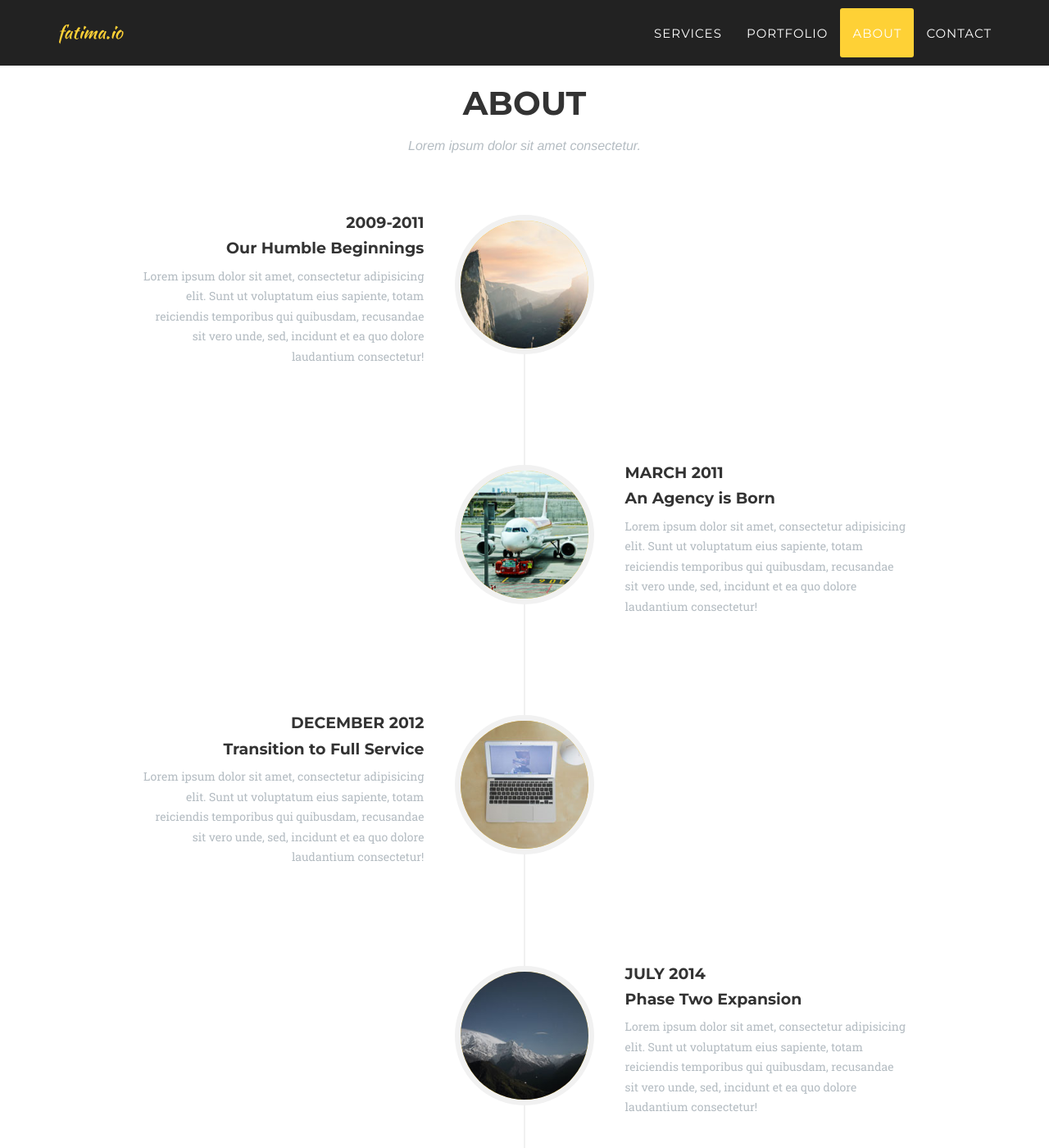
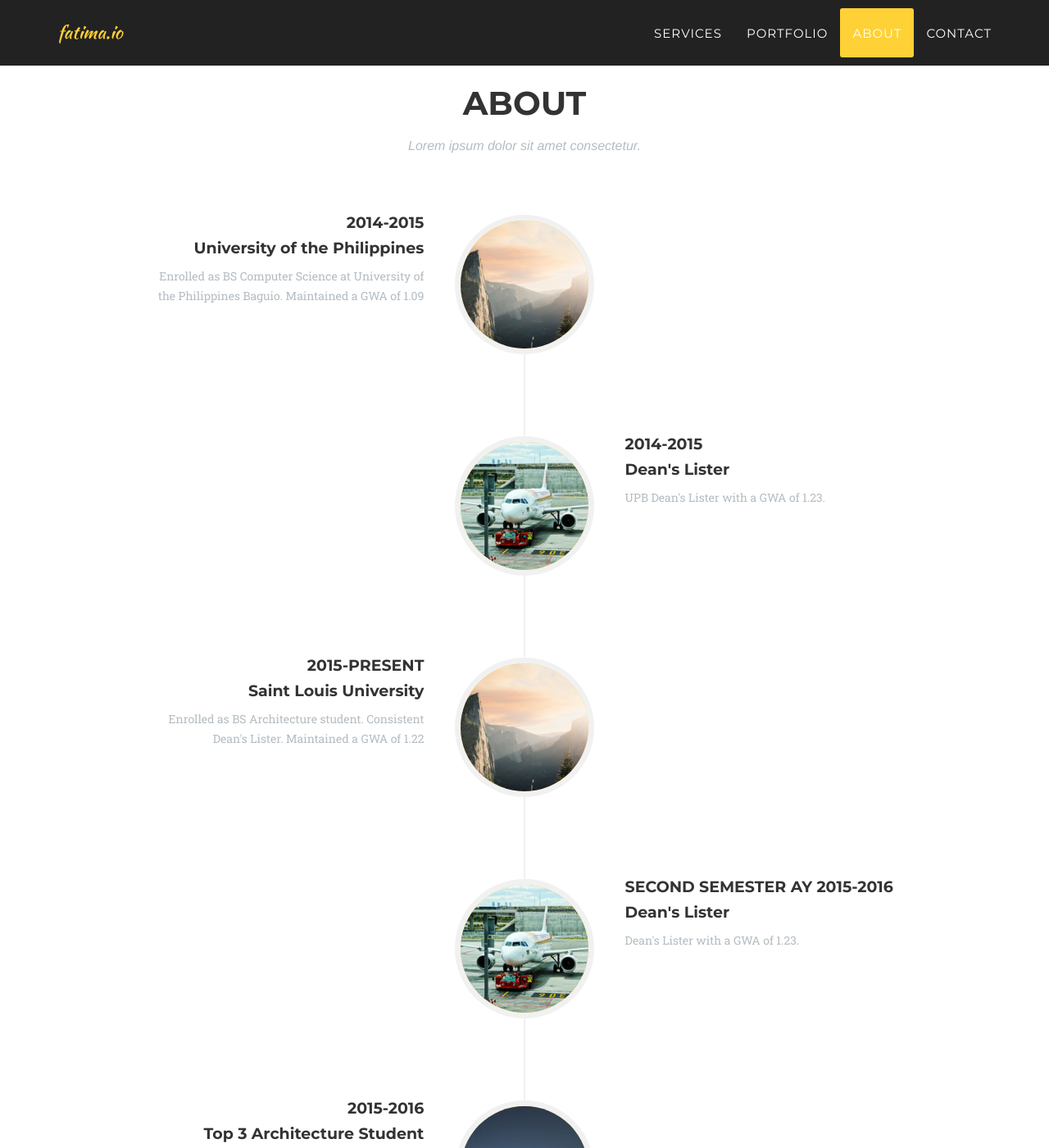
Before and after one commit to fatiiimamae/fatima.io, a Jekyll site: the page built from index.html, in a window 1280 px wide and 1400 px high, scrolled down 2933 px. Shown: the whole window at 82% size. Built offline with Jekyll 4.4.1, drawn with Linux system fonts in a browser that asks for light colours; some web fonts are replaced; some of the changed text lies outside the part shown.

Commit message:
Modified About section

```diff
--- a/_includes/about.html
+++ b/_includes/about.html
@@ -16,11 +16,11 @@
                             </div>
                             <div class="timeline-panel">
                                 <div class="timeline-heading">
-                                    <h4>2009-2011</h4>
-                                    <h4 class="subheading">Our Humble Beginnings</h4>
+                                    <h4>2014-2015</h4>
+                                    <h4 class="subheading">University of the Philippines</h4>
                                 </div>
                                 <div class="timeline-body">
-                                    <p class="text-muted">Lorem ipsum dolor sit amet, consectetur adipisicing elit. Sunt ut voluptatum eius sapiente, totam reiciendis temporibus qui quibusdam, recusandae sit vero unde, sed, incidunt et ea quo dolore laudantium consectetur!</p>
+                                    <p class="text-muted">Enrolled as BS Computer Science at University of the Philippines Baguio. Maintained a GWA of 1.09</p>
                                 </div>
                             </div>
                         </li>
@@ -30,47 +30,75 @@
                             </div>
                             <div class="timeline-panel">
                                 <div class="timeline-heading">
-                                    <h4>March 2011</h4>
-                                    <h4 class="subheading">An Agency is Born</h4>
+                                    <h4>2014-2015</h4>
+                                    <h4 class="subheading">Dean's Lister</h4>
                                 </div>
                                 <div class="timeline-body">
-                                    <p class="text-muted">Lorem ipsum dolor sit amet, consectetur adipisicing elit. Sunt ut voluptatum eius sapiente, totam reiciendis temporibus qui quibusdam, recusandae sit vero unde, sed, incidunt et ea quo dolore laudantium consectetur!</p>
+                                    <p class="text-muted">UPB Dean's Lister with a GWA of 1.23.</p>
                                 </div>
                             </div>
                         </li>
                         <li>
                             <div class="timeline-image">
-                                <img class="img-circle img-responsive" src="img/about/3.jpg" alt="">
+                                <img class="img-circle img-responsive" src="img/about/1.jpg" alt="">
                             </div>
                             <div class="timeline-panel">
                                 <div class="timeline-heading">
-                                    <h4>December 2012</h4>
-                                    <h4 class="subheading">Transition to Full Service</h4>
+                                    <h4>2015-Present</h4>
+                                    <h4 class="subheading">Saint Louis University</h4>
                                 </div>
                                 <div class="timeline-body">
-                                    <p class="text-muted">Lorem ipsum dolor sit amet, consectetur adipisicing elit. Sunt ut voluptatum eius sapiente, totam reiciendis temporibus qui quibusdam, recusandae sit vero unde, sed, incidunt et ea quo dolore laudantium consectetur!</p>
+                                    <p class="text-muted">Enrolled as BS Architecture student. Consistent Dean's Lister. Maintained a GWA of 1.22</p>
                                 </div>
                             </div>
                         </li>
                         <li class="timeline-inverted">
                             <div class="timeline-image">
+                                <img class="img-circle img-responsive" src="img/about/2.jpg" alt="">
+                            </div>
+                            <div class="timeline-panel">
+                                <div class="timeline-heading">
+                                    <h4>Second Semester AY 2015-2016</h4>
+                                    <h4 class="subheading">Dean's Lister</h4>
+                                </div>
+                                <div class="timeline-body">
+                                    <p class="text-muted">Dean's Lister with a GWA of 1.23.</p>
+                                </div>
+                            </div>
+                        </li>
+                        <li>
+                            <div class="timeline-image">
                                 <img class="img-circle img-responsive" src="img/about/4.jpg" alt="">
                             </div>
                             <div class="timeline-panel">
                                 <div class="timeline-heading">
-                                    <h4>July 2014</h4>
-                                    <h4 class="subheading">Phase Two Expansion</h4>
+                                    <h4>2015-2016</h4>
+                                    <h4 class="subheading">Top 3 Architecture Student</h4>
                                 </div>
                                 <div class="timeline-body">
-                                    <p class="text-muted">Lorem ipsum dolor sit amet, consectetur adipisicing elit. Sunt ut voluptatum eius sapiente, totam reiciendis temporibus qui quibusdam, recusandae sit vero unde, sed, incidunt et ea quo dolore laudantium consectetur!</p>
+                                    <p class="text-muted">A top 3 student from School of Architecture at SLU with a GWA of 1.23.</p>
+                                </div>
+                            </div>
+                        </li>
+                        <li class="timeline-inverted">
+                            <div class="timeline-image">
+                                <img class="img-circle img-responsive" src="https://avatars0.githubusercontent.com/u/5535475" alt="">
+                            </div>
+                            <div class="timeline-panel">
+                                <div class="timeline-heading">
+                                    <h4>Hetu's gerl</h4>
+                                    <h4 class="subheading">Jowakelsz</h4>
+                                </div>
+                                <div class="timeline-body">
+                                    <p class="text-muted">Inistorbo sa tulog then sinagot thru letter/note ng hotel. Jijiji</p>
                                 </div>
                             </div>
                         </li>
                         <li class="timeline-inverted">
                             <div class="timeline-image">
                                 <h4>Be Part
-                                    <br>Of Our
-                                    <br>Story!</h4>
+                                    <br>Of My
+                                    <br>Masterpiece!</h4>
                             </div>
                         </li>
                     </ul>
```
